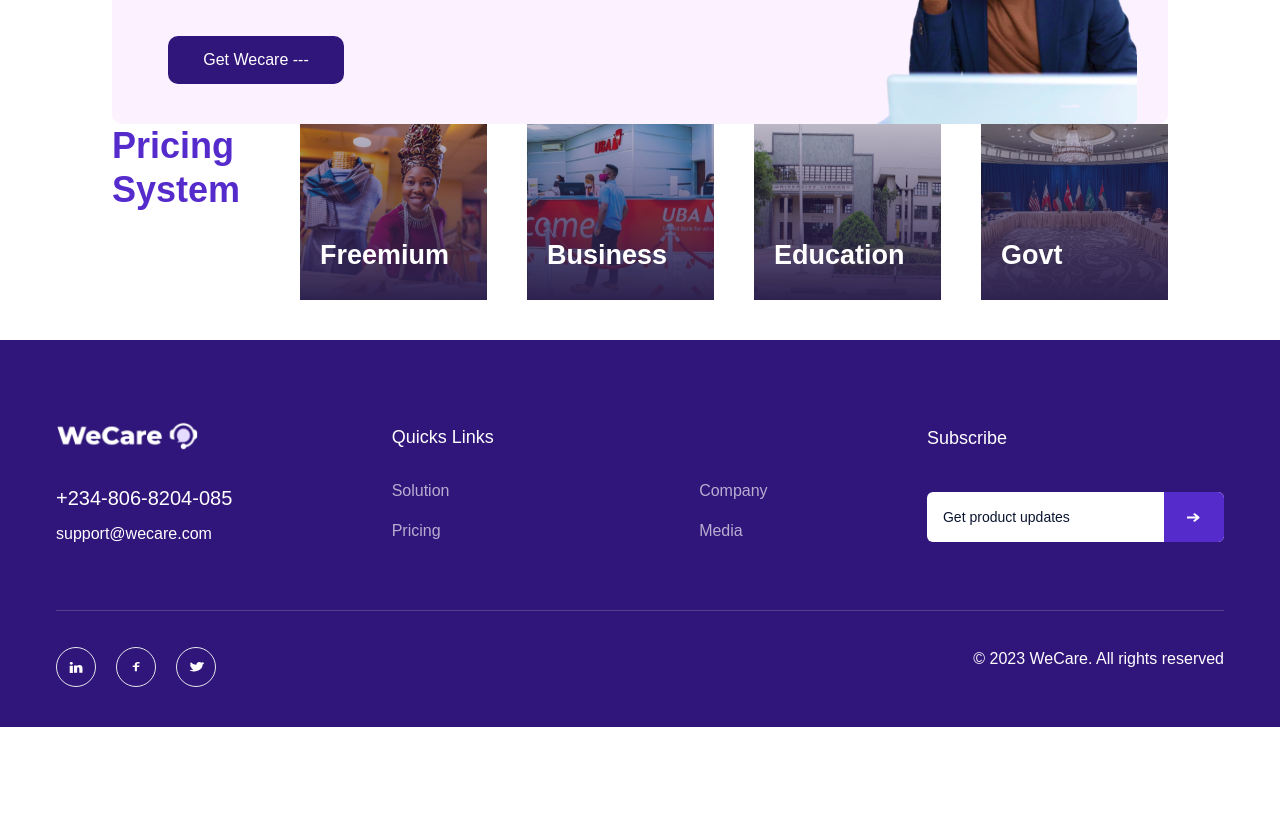
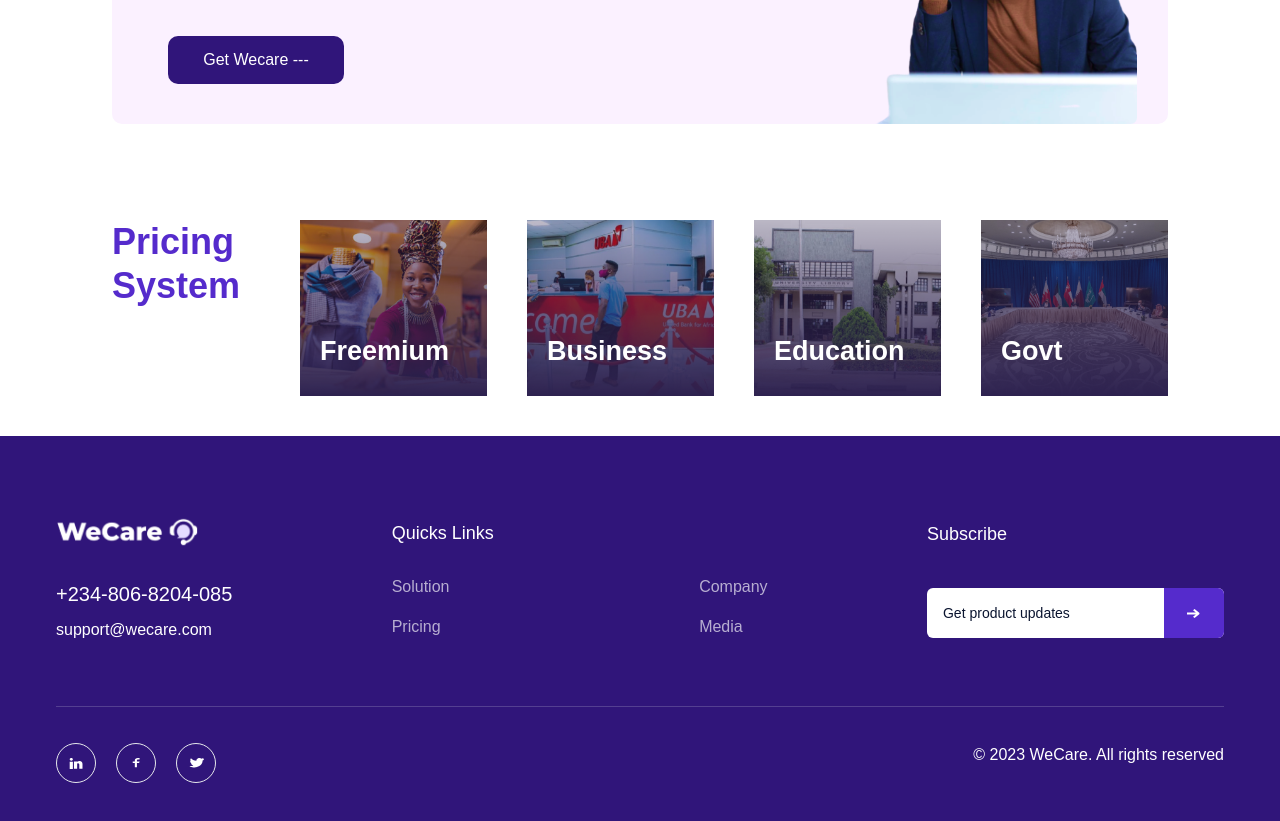
Before and after one commit to Itzadetunji/wecare, a Next.js app: page / in a window 1280 px wide. Shown: the part 2540-3361 px from the top of the page. Before the commit the page ends 3267 px from the top, so only its background shows below. Built offline with nearby package versions, Linux system fonts and the light colour scheme.

Commit message:
Finished working on the pricing system card

```diff
--- a/components/PricingSystem/index.tsx
+++ b/components/PricingSystem/index.tsx
@@ -2,7 +2,7 @@ import PricingSystemCard from "../PricingSystemCard";
 
 const PricingSystem = () => {
 	return (
-		<section className="w-full px-[30px] sm:px-14 xl:px-28 mx-auto max-w-[1440px]">
+		<section className="w-full px-[30px] sm:px-14 xl:px-28 mx-auto max-w-[1440px] mt-24">
 			<div className="flex justify-between flex-col xl:flex-row gap-[40px] sm:gap-[60px]">
 				<header className="">
 					<h1 className="text-[28px] sm:text-[36px] text-center xl:text-left font-black leading-[44px] text-[#552BCC]">
```
